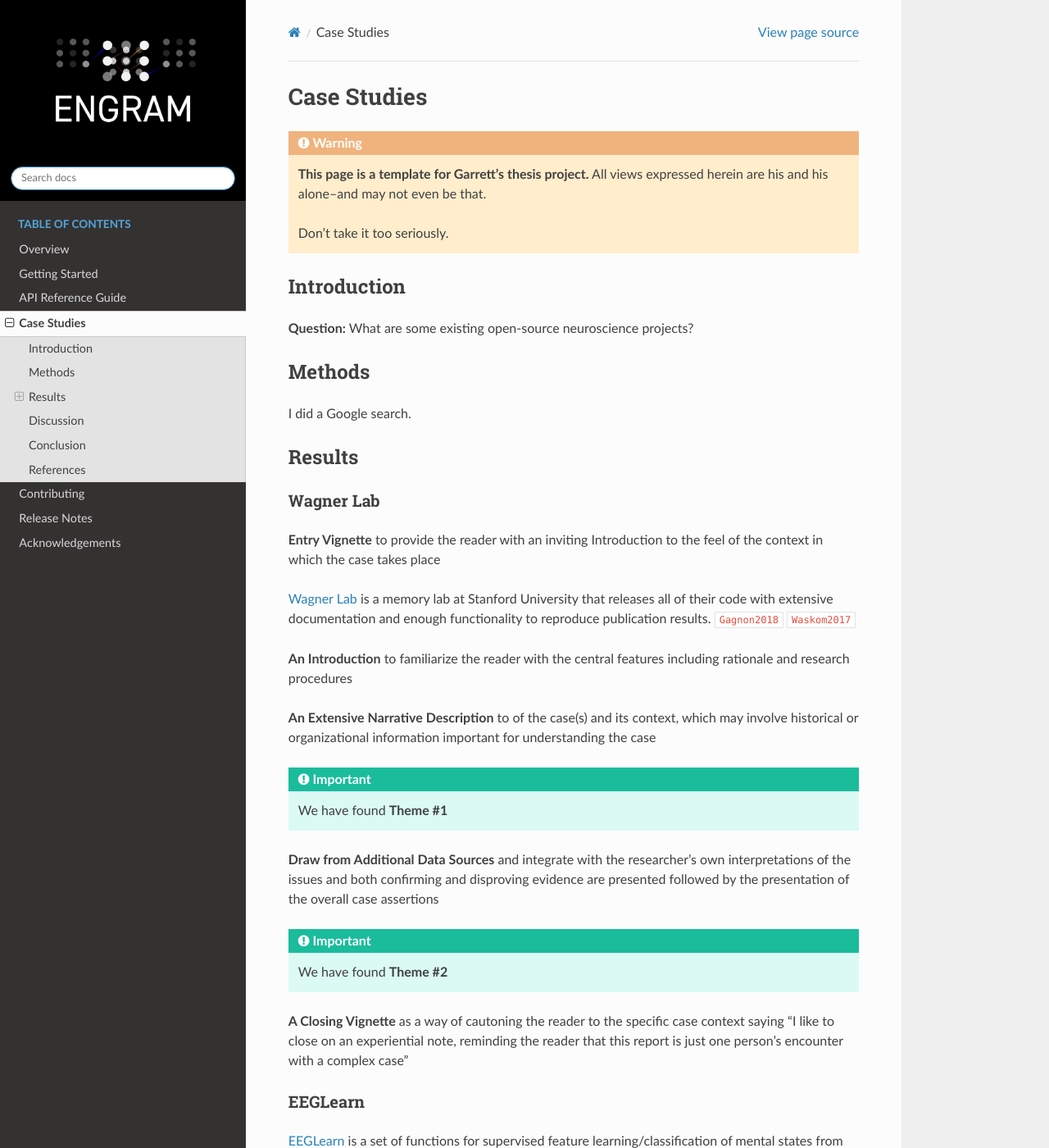
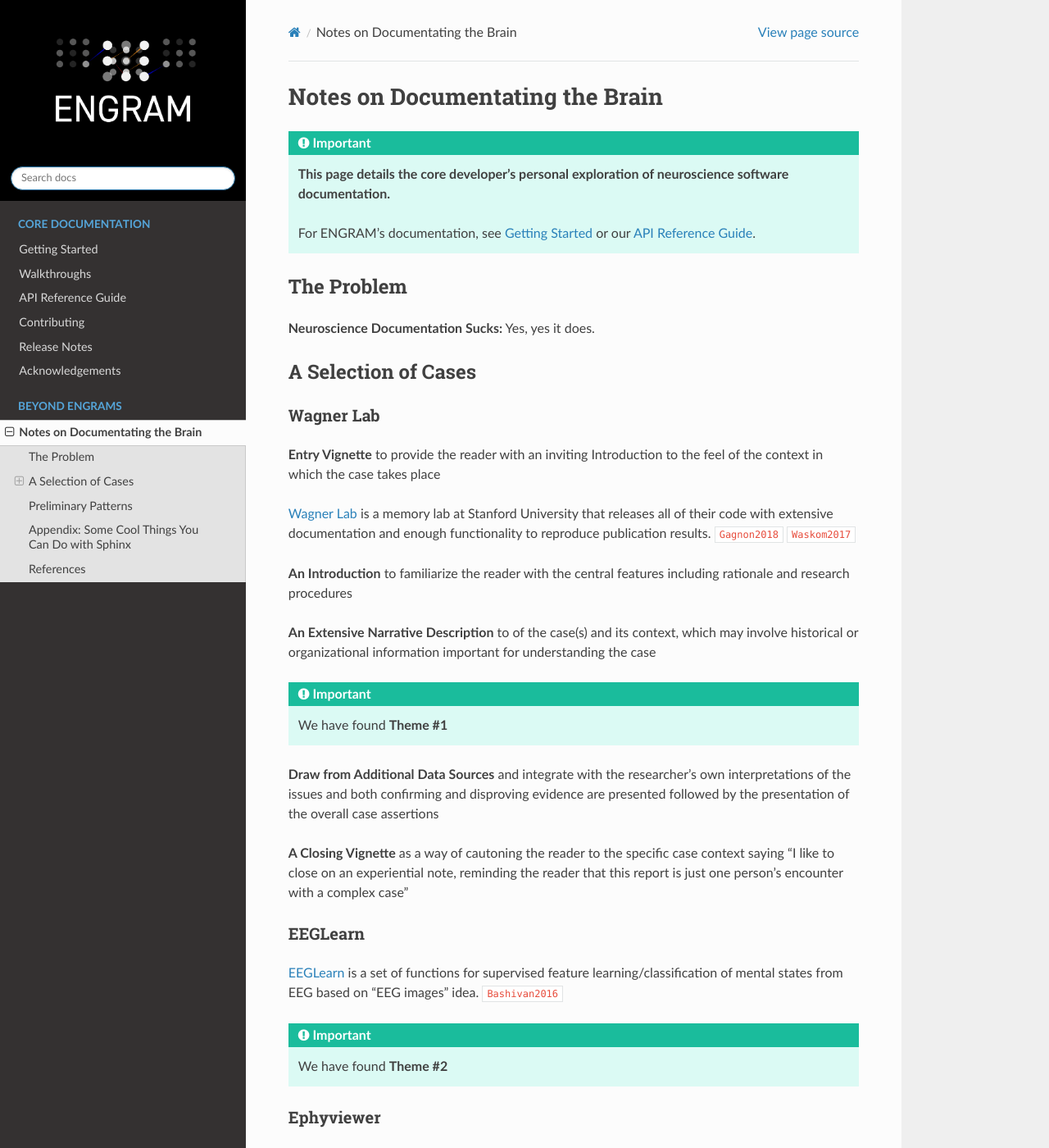
Before and after one commit to garrettmflynn/ENGRAM, a Sphinx documentation site: the page built from docs/source/NeuroDocs.rst, in a window 1280 px wide and 1400 px high. Shown: the whole window at 82% size. Built offline with Sphinx 7.4.7 and the Read the Docs theme 2.0.0, drawn with Linux system fonts in a browser that asks for light colours; cross-references to code outside the pages are shown as plain code; some of the changed text lies outside the part shown.

Commit message:
Optimized documentation for walkthroughs

```diff
--- a/docs/source/CaseStudies.rst
+++ b/docs/source/NeuroDocs.rst
@@ -1,28 +1,23 @@
-.. _cases:
+.. _neurodocs:
 
-=====================
-Case Studies
-=====================
-.. warning::
+===============================================================
+Notes on Documentating the Brain
+===============================================================
 
-  **This page is a template for Garrett's thesis project.**
-  All views expressed herein are his and his alone--and may not even be that.
+.. important::
 
-  Don't take it too seriously.
+  **This page details the core developer's personal exploration**
+  **of neuroscience software documentation.**
 
-Introduction
+  For ENGRAM's documentation, see :ref:`getting-started` or our :ref:`api`.
+
+The Problem
 --------------------------------------------
 
-**Question:** What are some existing open-source neuroscience projects?
+**Neuroscience Documentation Sucks:** Yes, yes it does.
 
-Methods
+A Selection of Cases
 --------------------------------------------
-
-I did a Google search.
-
-Results
---------------------------------------------
-
 Wagner Lab
 ^^^^^^^^^^^^^^^^^^^^
 
@@ -47,8 +42,6 @@
 of the issues and both confirming and disproving evidence are presented followed by the
 presentation of the overall case assertions
 
-.. important:: We have found **Theme #2**
-
 **A Closing Vignette** as a way of cautoning the reader to the specific case context
 saying "I like to close on an experiential note, reminding the reader that this report
 is just one person's encounter with a complex case"
@@ -61,7 +54,7 @@
 of mental states from EEG based on "EEG images" idea.
 :cite:`Bashivan2016`
 
-.. important:: We have found **Theme #3**
+.. important:: We have found **Theme #2**
 
 Ephyviewer
 ^^^^^^^^^^^^^^^^^^^^
@@ -70,9 +63,7 @@
 video, events, epochs, spike trains,
 data tables, and time-frequency representations of signals.
 
-.. important:: We have found **Theme #4**
-
-.. important:: We have found **Theme #5**
+.. important:: We have found **Theme #3**
 
 Neurotic
 ^^^^^^^^^^^^^^^^^^^^
@@ -81,7 +72,7 @@
 easily review and annotate your electrophysiology data and simultaneously
 captured video.
 
-.. important:: We have found **Theme #6**
+.. important:: We have found **Theme #4**
 
 Neo
 ^^^^^^^^^^^^^^^^^^^^
@@ -94,9 +85,7 @@
 :cite:`Garcia2014`
 
 
-.. important:: We have found **Theme #7**
-
-.. important:: We have found **Theme #8**
+.. important:: We have found **Theme #5**
 
 Elephant
 ^^^^^^^^^^^^^^^^^^^^
@@ -107,37 +96,26 @@
 in the Python programming language.
 
 
-.. important:: We have found **Theme #9**
+.. important:: We have found **Theme #6**
 
-Discussion
---------------------------------------------
 
-These projects are really cool.
+Preliminary Patterns
+----------------------------------------------------------
 
 .. admonition:: Lesson #1
 
     *???*
 
-.. admonition:: Lesson #2
 
-    *???*
+Appendix: Some Cool Things You Can Do with Sphinx
+-----------------------------------------------------
 
-.. admonition:: Lesson #3
+.. include:: diary/March2020/4.rst
 
-    *???*
+.. jupyter-execute::
 
-.. admonition:: Lesson #4
-
-    *???*
-
-.. admonition:: Lesson #5
-
-    *???*
-
-Conclusion
---------------------------------------------
-
-Open source for all!
+  from engram.episodic import shaders
+  shaders.select('fireworks')
 
 
 References
--- a/docs/source/diary/March2020/4.rst
+++ b/docs/source/diary/March2020/4.rst
@@ -1,3 +1,13 @@
 .. admonition:: Diary Entry #4
 
-    *Add text here.*
+    I decided to scrap the Overview section
+    and instead *add a walkthrough on building
+    a memory prosthesis.*
+
+    My personal process of building
+    an open source software project
+    just isn't important enough
+    to serve as the main attraction.
+
+    **New Question:** What should neuroscience
+    documentation look like? What is the ideal?
```
Also changed, not shown: docs/source/APIReferenceGuide.rst (+10 -4 lines), docs/source/HMP/Conclusion.rst (added, +19 -0 lines), docs/source/HMP/History.rst (added, +30 -0 lines), docs/source/HMP/Introduction.rst (added, +29 -0 lines), docs/source/HMP/MDM.rst (added, +24 -0 lines), docs/source/HMP/MIMO.rst (added, +25 -0 lines), docs/source/Overview.rst (deleted, +0 -44 lines), docs/source/Walkthroughs.rst (added, +20 -0 lines), docs/source/index.rst (+9 -4 lines), 1 other file.
